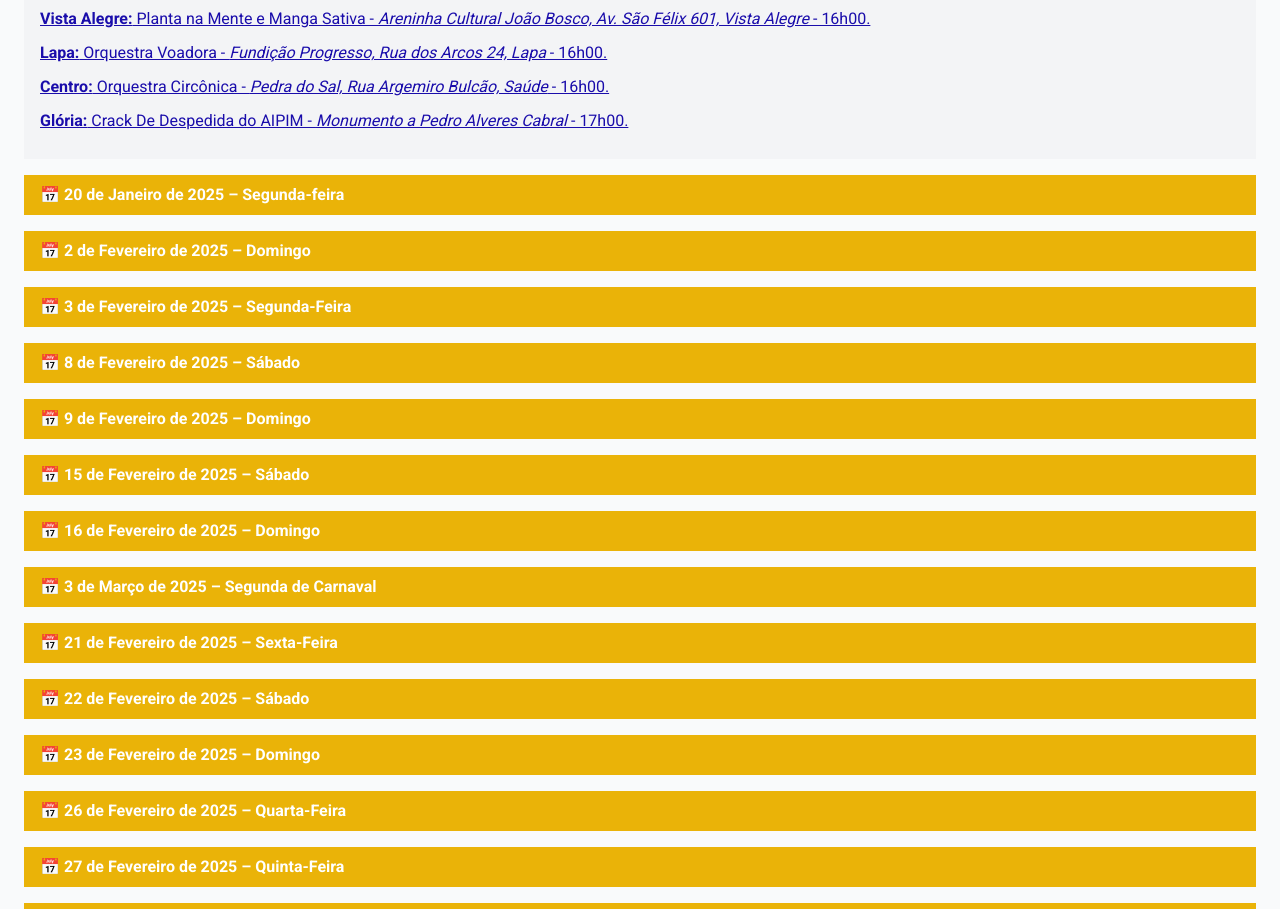
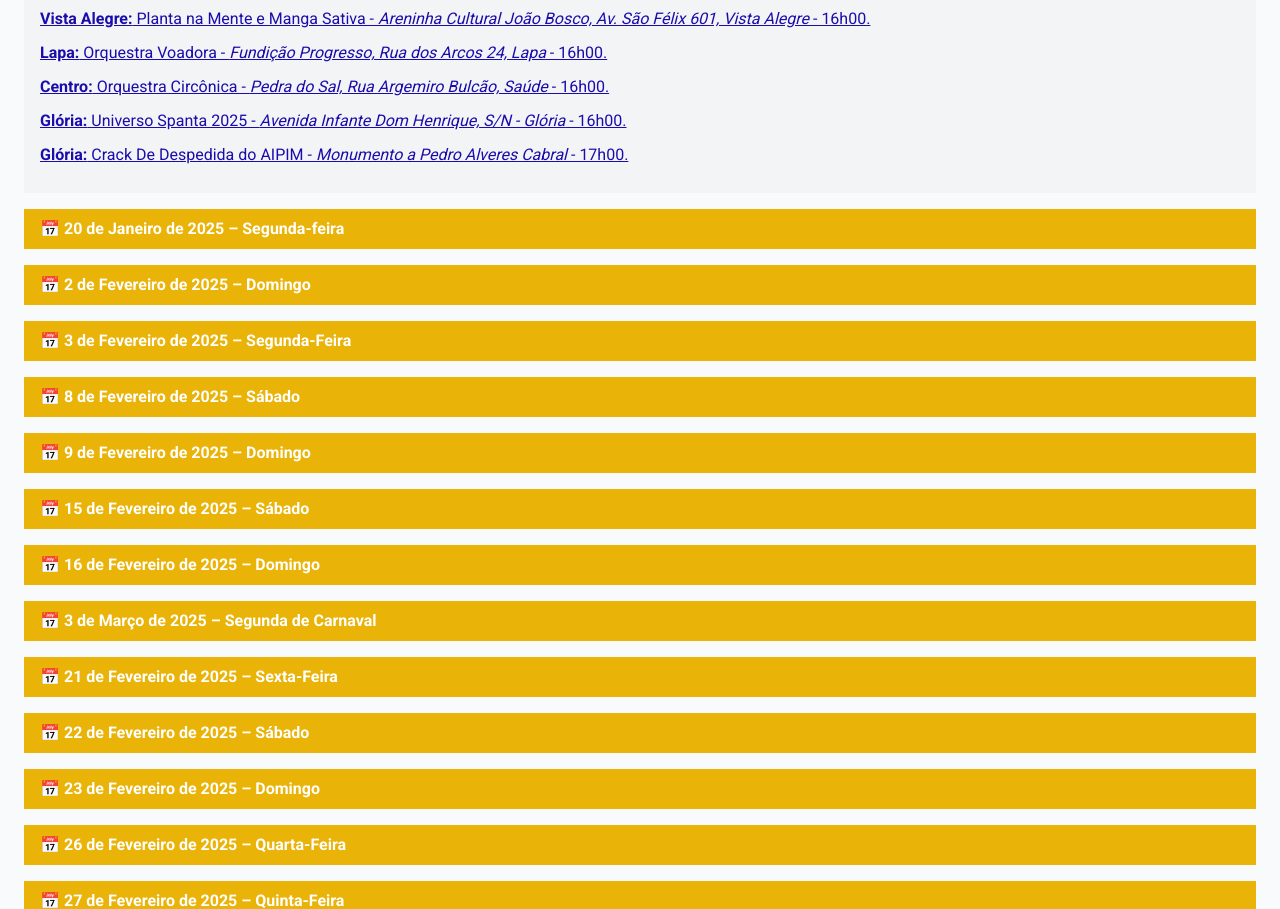
Before and after one commit to itsjhonny/carnaval2025, a plain HTML site: page blocos/index.html in a window 1280 px wide. Shown: the part 933-1842 px from the top of the page. Drawn offline with nearby package versions, Linux system fonts and the light colour scheme; a script that the page names is missing.

Commit message:
blocos 19

```diff
--- a/blocos/index.html
+++ b/blocos/index.html
@@ -361,6 +361,8 @@
                                                         </li>
                                                         <li><strong>Centro:</strong> Orquestra Circônica - <em>Pedra do
                                                                         Sal, Rua Argemiro Bulcão, Saúde</em> - 16h00.
+                                                        </li>
+                                                        <li><strong>Glória:</strong> Universo Spanta 2025 - <em>Avenida Infante Dom Henrique, S/N - Glória</em> - 16h00.
                                                         </li>
                                                         <li><strong>Glória:</strong> Crack De Despedida do AIPIM -
                                                                 <em>Monumento a Pedro Alveres Cabral</em> - 17h00.
```
